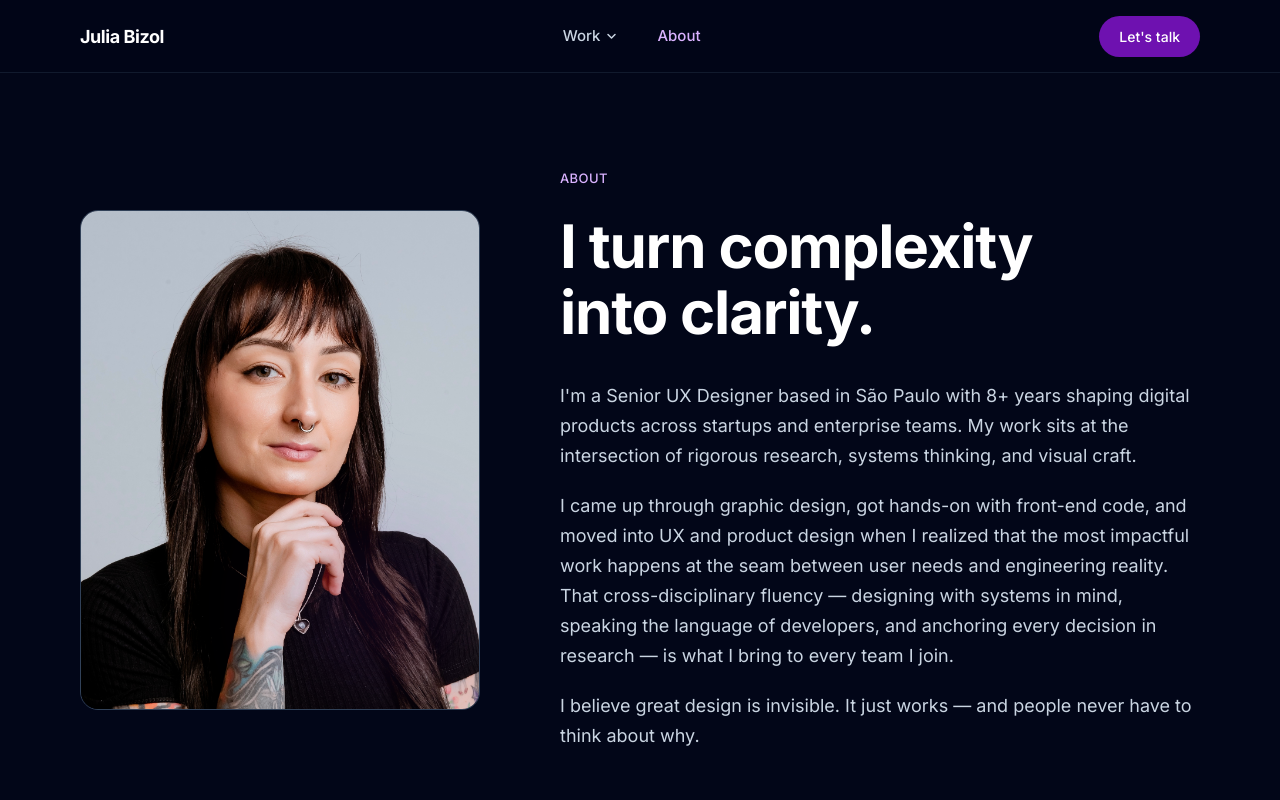
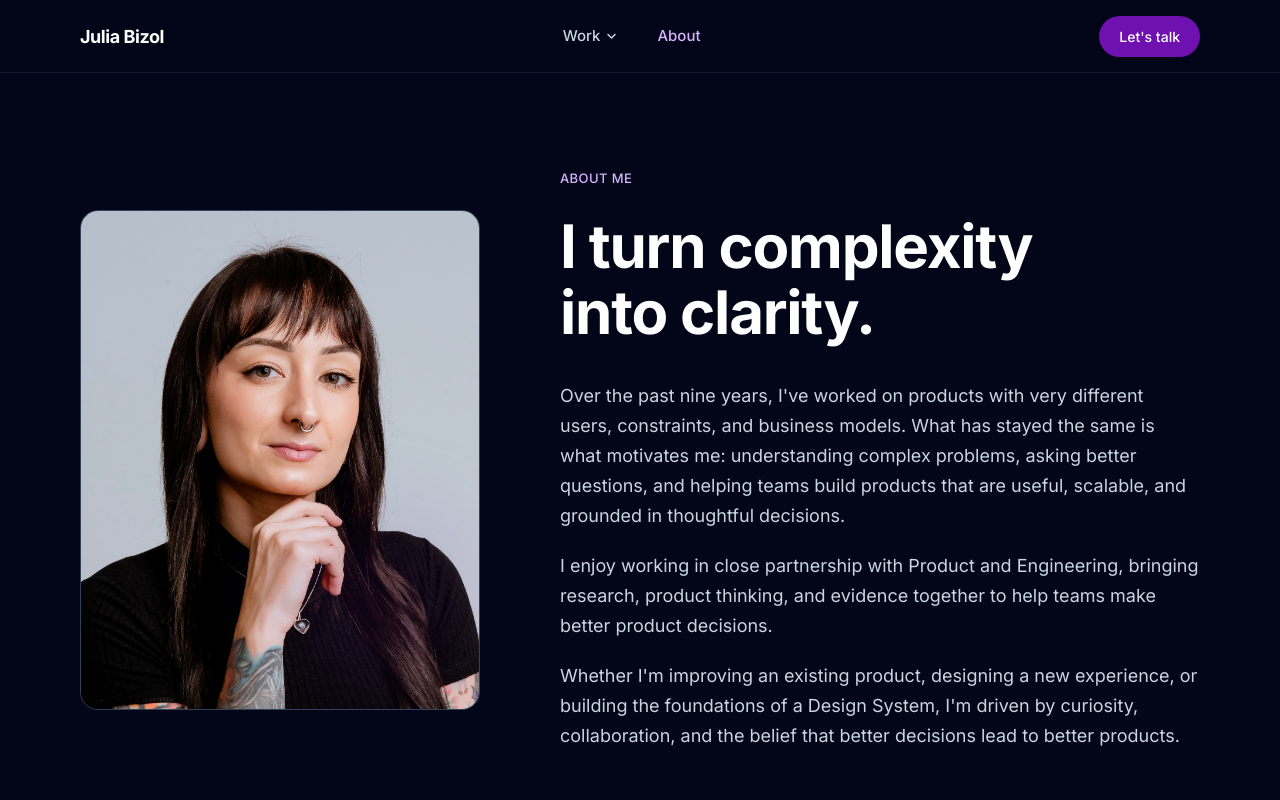
Before and after one commit to juliabizol/julia-portfolio, a Next.js app: page /about in a window 1280 px wide. Shown: the top 800 px of the page. Built offline with nearby package versions, Linux system fonts and the light colour scheme.

Commit message:
Update About page hero eyebrow and body copy

```diff
--- a/src/app/about/page.tsx
+++ b/src/app/about/page.tsx
@@ -102,7 +102,7 @@ export default function AboutPage() {
             {/* Text */}
             <div className="max-w-[760px]">
               <p className="text-[13px] font-medium tracking-[0.03em] text-purple-300 mb-5 md:mb-6">
-                ABOUT
+                ABOUT ME
               </p>
               <h1 className="text-[36px] sm:text-[48px] lg:text-[60px] font-bold leading-[1.1] tracking-[-0.02em] text-white mb-7 md:mb-9">
                 I turn complexity
@@ -110,23 +110,23 @@ export default function AboutPage() {
                 into clarity.
               </h1>
               <p className="text-[16px] md:text-[18px] leading-[28px] md:leading-[30px] text-slate-300 mb-5">
-                I&apos;m a Senior UX Designer based in São Paulo with 8+ years
-                shaping digital products across startups and enterprise teams. My
-                work sits at the intersection of rigorous research, systems
-                thinking, and visual craft.
+                Over the past nine years, I&apos;ve worked on products with very
+                different users, constraints, and business models. What has
+                stayed the same is what motivates me: understanding complex
+                problems, asking better questions, and helping teams build
+                products that are useful, scalable, and grounded in thoughtful
+                decisions.
               </p>
               <p className="text-[16px] md:text-[18px] leading-[28px] md:leading-[30px] text-slate-300 mb-5">
-                I came up through graphic design, got hands-on with front-end code,
-                and moved into UX and product design when I realized that the most
-                impactful work happens at the seam between user needs and
-                engineering reality. That cross-disciplinary fluency — designing
-                with systems in mind, speaking the language of developers, and
-                anchoring every decision in research — is what I bring to every
-                team I join.
+                I enjoy working in close partnership with Product and
+                Engineering, bringing research, product thinking, and evidence
+                together to help teams make better product decisions.
               </p>
               <p className="text-[16px] md:text-[18px] leading-[28px] md:leading-[30px] text-slate-300">
-                I believe great design is invisible. It just works — and people
-                never have to think about why.
+                Whether I&apos;m improving an existing product, designing a new
+                experience, or building the foundations of a Design System,
+                I&apos;m driven by curiosity, collaboration, and the belief that
+                better decisions lead to better products.
               </p>
             </div>
           </div>
```
